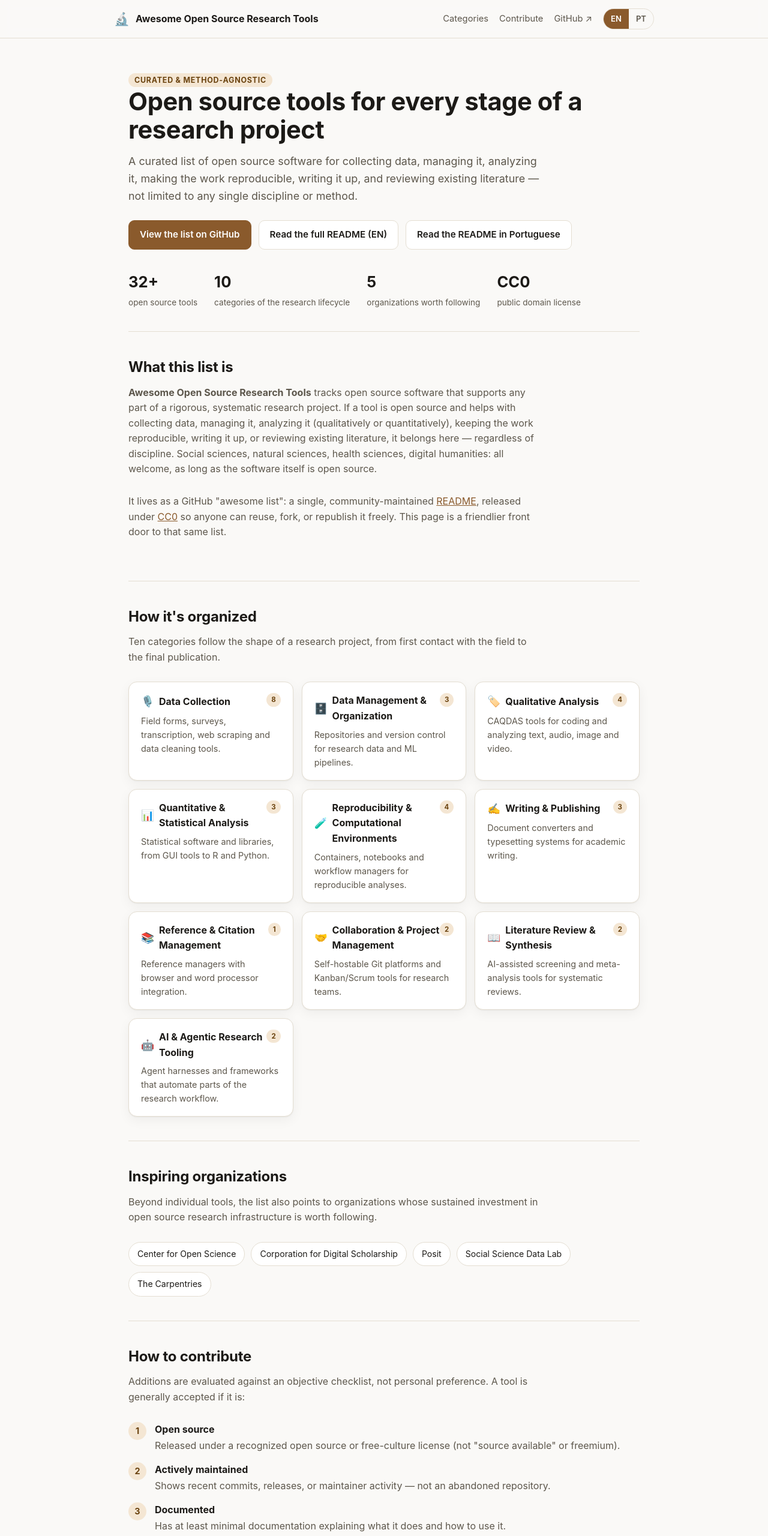
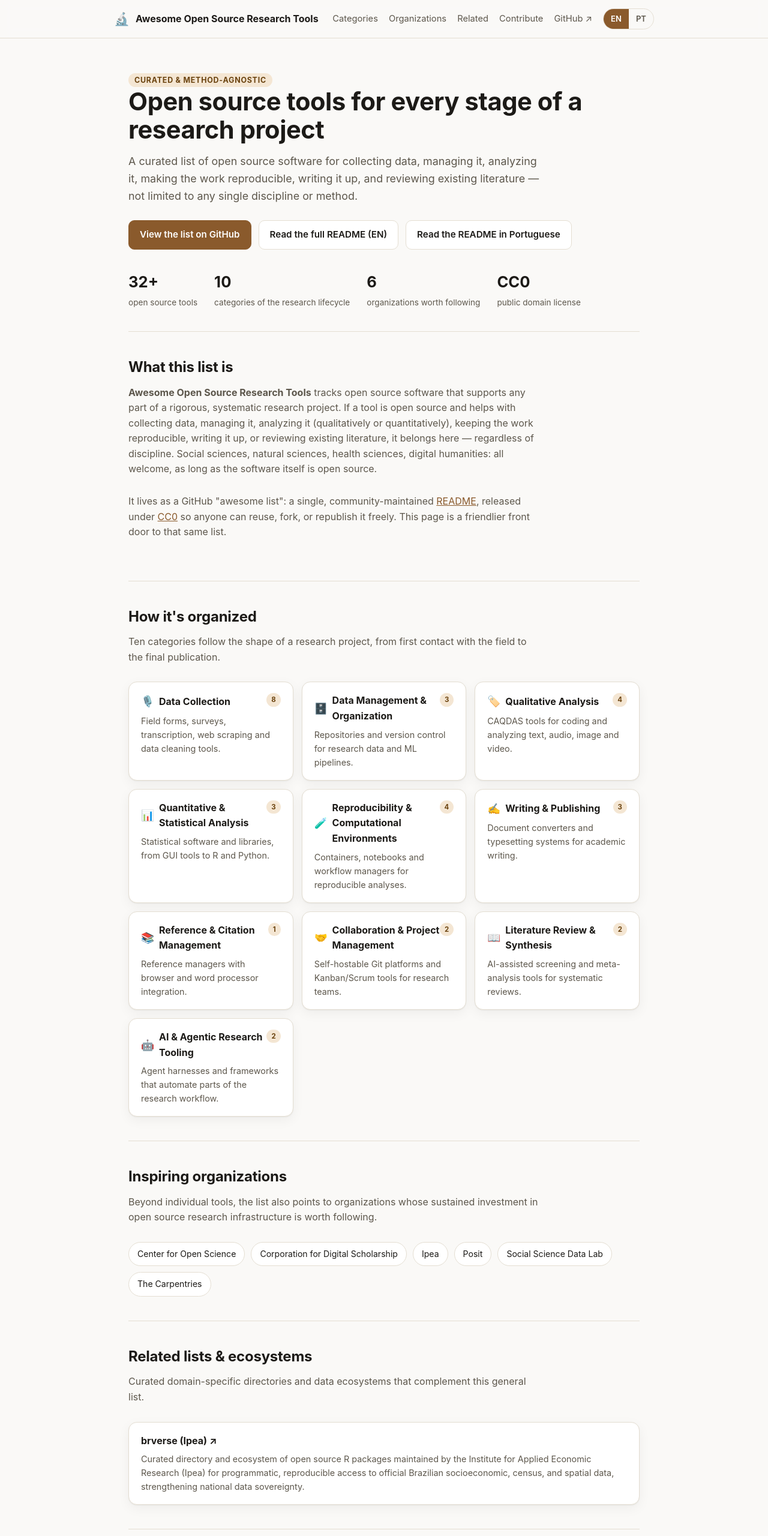
Before and after one commit to mancano-tales/awesome-open-source-research-tools, a plain HTML site: page index.html in a window 1280 px wide. Shown: the top 2560 px of the page at 60% size. Drawn offline with Linux system fonts and the light colour scheme.

Commit message:
feat: add Ipea and brverse related lists section, enrich Brazilian project descriptions

```diff
--- a/index.html
+++ b/index.html
@@ -163,6 +163,10 @@
     <div class="nav-links">
       <a href="#categories" data-i18n="en nav-cats" class="active-lang">Categories</a>
       <a href="#categories" data-i18n="pt nav-cats">Categorias</a>
+      <a href="#orgs" data-i18n="en nav-orgs" class="active-lang">Organizations</a>
+      <a href="#orgs" data-i18n="pt nav-orgs">Organizações</a>
+      <a href="#related" data-i18n="en nav-related" class="active-lang">Related</a>
+      <a href="#related" data-i18n="pt nav-related">Relacionadas</a>
       <a href="#contribute" data-i18n="en nav-contribute" class="active-lang">Contribute</a>
       <a href="#contribute" data-i18n="pt nav-contribute">Contribuir</a>
       <a href="https://github.com/mancano-tales/awesome-open-source-research-tools" target="_blank" rel="noopener">GitHub ↗</a>
@@ -213,7 +217,7 @@
       <div class="stats">
         <div class="stat"><b>32+</b><span data-i18n="en" class="active-lang">open source tools</span><span data-i18n="pt">ferramentas de código aberto</span></div>
         <div class="stat"><b>10</b><span data-i18n="en" class="active-lang">categories of the research lifecycle</span><span data-i18n="pt">categorias do ciclo de pesquisa</span></div>
-        <div class="stat"><b>5</b><span data-i18n="en" class="active-lang">organizations worth following</span><span data-i18n="pt">organizações que vale a pena seguir</span></div>
+        <div class="stat"><b>6</b><span data-i18n="en" class="active-lang">organizations worth following</span><span data-i18n="pt">organizações que vale a pena seguir</span></div>
         <div class="stat"><b>CC0</b><span data-i18n="en" class="active-lang">public domain license</span><span data-i18n="pt">licença de domínio público</span></div>
       </div>
     </section>
@@ -279,9 +283,30 @@
       <div class="orgs">
         <a class="org-pill" href="https://github.com/CenterForOpenScience" target="_blank" rel="noopener">Center for Open Science</a>
         <a class="org-pill" href="https://github.com/DigitalScholar" target="_blank" rel="noopener">Corporation for Digital Scholarship</a>
+        <a class="org-pill" href="https://github.com/ipea" target="_blank" rel="noopener">Ipea</a>
         <a class="org-pill" href="https://github.com/posit-dev" target="_blank" rel="noopener">Posit</a>
         <a class="org-pill" href="https://github.com/socialsciencedatalab" target="_blank" rel="noopener">Social Science Data Lab</a>
         <a class="org-pill" href="https://github.com/carpentries" target="_blank" rel="noopener">The Carpentries</a>
+      </div>
+    </section>
+
+    <section id="related">
+      <h2 data-i18n="en" class="active-lang">Related lists & ecosystems</h2>
+      <h2 data-i18n="pt">Listas relacionadas e ecossistemas</h2>
+      <p class="section-intro">
+        <span data-i18n="en" class="active-lang">Curated domain-specific directories and data ecosystems that complement this general list.</span>
+        <span data-i18n="pt">Diretórios temáticos curados e ecossistemas de dados que complementam esta lista geral.</span>
+      </p>
+      <div class="card">
+        <h3>
+          <a href="https://github.com/ipea/brverse" target="_blank" rel="noopener" style="text-decoration:none;color:inherit;">brverse (Ipea) ↗</a>
+        </h3>
+        <p data-i18n="en" class="active-lang">
+          Curated directory and ecosystem of open source R packages maintained by the Institute for Applied Economic Research (Ipea) for programmatic, reproducible access to official Brazilian socioeconomic, census, and spatial data, strengthening national data sovereignty.
+        </p>
+        <p data-i18n="pt">
+          Ecossistema e diretório curado de pacotes R mantidos pelo Instituto de Pesquisa Econômica Aplicada (Ipea) para acesso programático e reprodutível a dados públicos oficiais brasileiros (socioeconômicos, censitários e espaciais), fortalecendo a soberania nacional de dados.
+        </p>
       </div>
     </section>
 
```
Also changed, not shown: README.pt-BR.md (+8 -2 lines), README.md.
